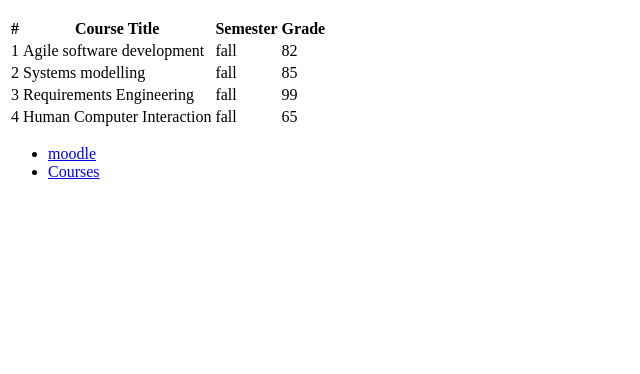
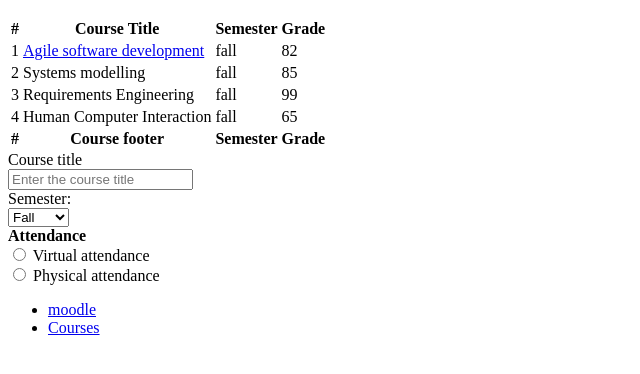
Before and after one commit to zh-ad/HTML-TP, a plain HTML site: page index.html in a window 1280 px wide. Shown: the part 308-682 px from the top of the page, without its empty margins (0-640 px from the left). Drawn offline with Linux system fonts and the light colour scheme.

Commit message:
Set complet html tp

```diff
--- a/index.html
+++ b/index.html
@@ -39,7 +39,10 @@
           <tbody>
           <tr>
             <td>1</td>
-            <td>Agile software development</td>
+            <td>
+                <a href="M7hG_occ6uZmyFt5kaAm__EALw_wcB" target="_blank">
+                Agile software development
+            </a></td>
             <td>fall</td>
             <td>82</td>
           </tr>
@@ -62,7 +65,42 @@
             <td>65</td>
           </tr>
           </tbody>
+
+          <tfoot>
+            <th>#</th>
+            <th>Course footer</th>
+            <th>Semester</th>
+            <th>Grade</th>
+          </tfoot>
         </table>
+
+        <form action="#">
+          <label for="course-title">Course title</label>
+          <br>
+
+          <input type="text" id="course-title" placeholder="Enter the course title">
+          <br>
+
+          <label for="semester">Semester:</label>
+          <br>
+
+          <select name="semester-selector" id="semester">
+            <option value="Fall">Fall</option>
+            <option value="Spring">Spring</option>
+          </select>
+          <br>
+
+          <strong>Attendance</strong>
+          <br>
+          <input name="attendance-selector" type="radio" id="virtual-attendance">
+          <label for="virtual-attendance">Virtual attendance</label>
+          <br>
+
+          <input name="attendance-selector" type="radio" id="physical-attendance">
+          <label for="physical-attendance">Physical attendance</label>
+          <br>
+        </form>
+
       </section>
     </header>
 
```
